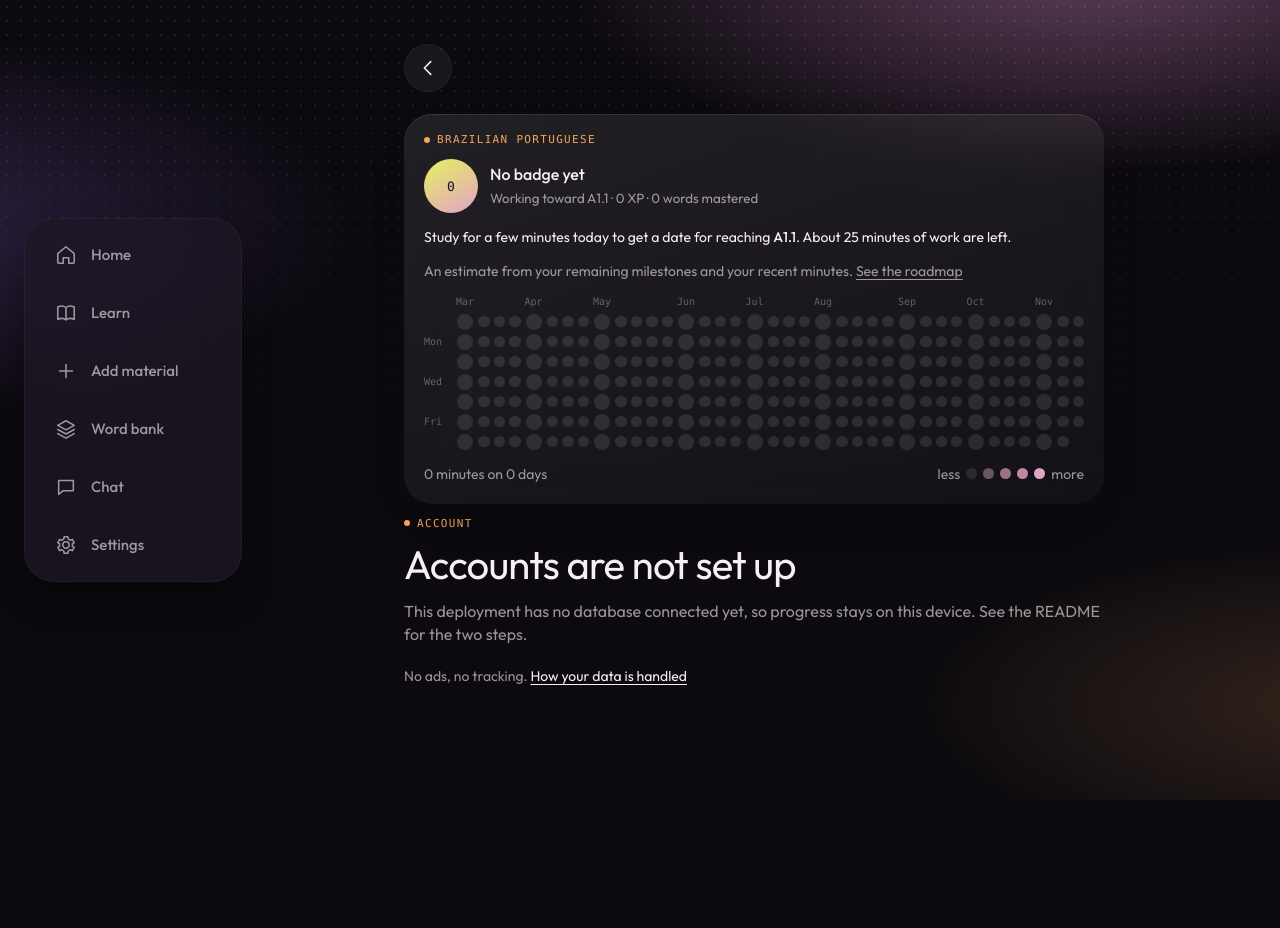
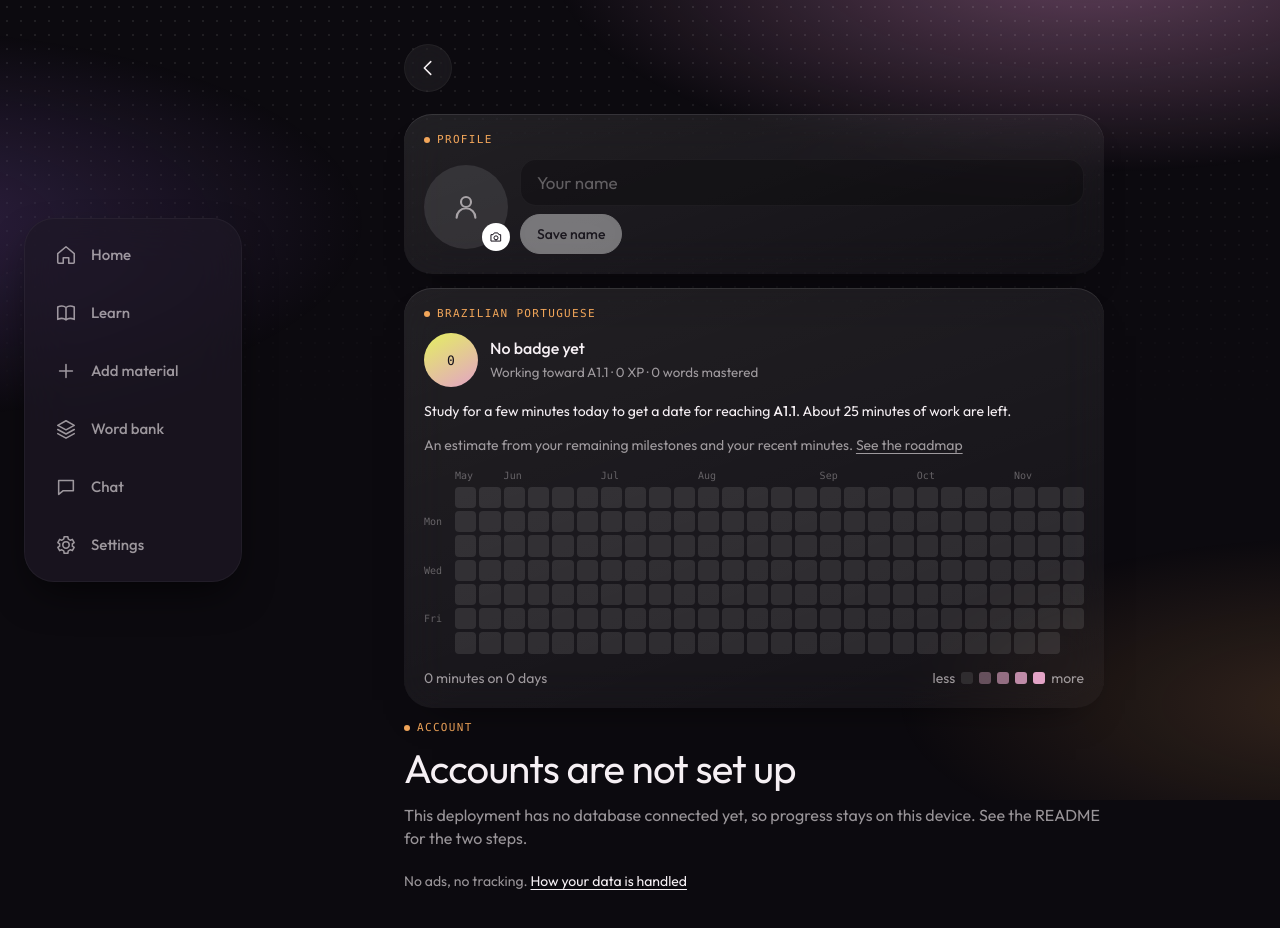
Before and after one commit to KarinaKKarinaK/jeitinho, a SvelteKit app: page /account in a window 1280 px wide. Shown: the top 928 px of the page. Before the commit the page ends 800 px from the top, so only its background shows below. Built offline with nearby package versions, Linux system fonts and the light colour scheme.

Commit message:
Profile with name, picture and email change; activity graph as six months of rounded squares with heat opacity

```diff
--- a/src/lib/Heatmap.svelte
+++ b/src/lib/Heatmap.svelte
@@ -1,12 +1,12 @@
 <script>
 	// Minutes studied per day, laid out like a GitHub contribution graph: weeks run left to right with
 	// month names above, weekdays run top to bottom, and the last column ends today.
-	// It shows as many weeks as fit the width, up to a year.
+	// It shows the last six months, or fewer weeks on a narrow screen. Colour strength follows the minutes.
 	import { S } from './store.svelte.js';
 	import { today, DAY } from './fx.js';
 
 	let width = $state(0);
-	const weeks = $derived(Math.max(12, Math.min(53, Math.floor((width - 30) / 17))));
+	const weeks = $derived(Math.max(12, Math.min(26, Math.floor((width - 30) / 16))));
 	const end = new Date();
 	const cols = $derived(
 		Array.from({ length: weeks }, (_, c) =>
@@ -24,7 +24,8 @@
 		})
 	);
 	const days = Array.from({ length: 7 }, (_, r) => new Date(2024, 0, 7 + r).toLocaleDateString(undefined, { weekday: 'short' }));
-	const shade = (m) => (m >= 30 ? 4 : m >= 15 ? 3 : m >= 5 ? 2 : m > 0 ? 1 : 0);
+	// opacity as in a heat map: a faint tint for a minute or two, full colour from 45 minutes
+	const heat = (m) => (m > 0 ? 0.22 + 0.78 * Math.min(1, m / 45) : 0);
 	const total = $derived(Math.round(Object.values(S.mins || {}).reduce((a, b) => a + b, 0)));
 	const active = $derived(Object.values(S.mins || {}).filter((m) => m > 0).length);
 </script>
@@ -38,27 +39,24 @@
 				<span class="wd">{r % 2 ? name : ''}</span>
 				{#each cols as week}
 					{@const c = week[r]}
-					<i class="s{c.future ? 'x' : shade(S.mins?.[c.key] || 0)}" title="{c.label}: {Math.round(S.mins?.[c.key] || 0)} min"></i>
+					<i class:sx={c.future} style:--o={heat(S.mins?.[c.key] || 0)} title="{c.label}: {Math.round(S.mins?.[c.key] || 0)} min"></i>
 				{/each}
 			{/each}
 		</div>
 	{/if}
 </div>
-<p class="dim small row" style="gap:6px">{total} {total === 1 ? 'minute' : 'minutes'} on {active} {active === 1 ? 'day' : 'days'} <span class="grow"></span> less <i class="s0 k"></i><i class="s1 k"></i><i class="s2 k"></i><i class="s3 k"></i><i class="s4 k"></i> more</p>
+<p class="dim small row" style="gap:6px">{total} {total === 1 ? 'minute' : 'minutes'} on {active} {active === 1 ? 'day' : 'days'} <span class="grow"></span> less <i class="k" style:--o={0}></i><i class="k" style:--o={0.3}></i><i class="k" style:--o={0.55}></i><i class="k" style:--o={0.8}></i><i class="k" style:--o={1}></i> more</p>
 
 <style>
 	.wrap { width: 100%; min-height: 120px; }
 	/* one label column, then a column per week that stretches to fill the card */
-	.graph { display: grid; grid-template-columns: 28px repeat(var(--n), 1fr); gap: 4px; align-items: center; }
+	.graph { display: grid; grid-template-columns: 28px repeat(var(--n), 1fr); gap: 3px; align-items: center; }
 	.mo, .wd { font: 400 10px var(--mono); color: var(--faint); white-space: nowrap; overflow: visible; }
 	.mo { height: 14px; }
-	i { display: block; border-radius: 50%; background: var(--glass2); }
-	.graph i { aspect-ratio: 1; width: 100%; max-width: 16px; justify-self: center; transition: transform 0.15s; }
-	.graph i:hover { transform: scale(1.35); }
-	.k { width: 11px; height: 11px; flex: none; }
-	.s1 { background: color-mix(in srgb, var(--rose) 35%, var(--glass2)); }
-	.s2 { background: color-mix(in srgb, var(--rose) 60%, var(--glass2)); }
-	.s3 { background: color-mix(in srgb, var(--rose) 80%, var(--glass2)); }
-	.s4 { background: var(--rose); }
+	/* rounded squares; the accent colour is laid over the empty cell at an opacity set by the minutes */
+	i { display: block; border-radius: 4px; background: linear-gradient(color-mix(in srgb, var(--rose) calc(var(--o, 0) * 100%), transparent) 0 0), var(--glass2); }
+	.graph i { aspect-ratio: 1; width: 100%; transition: transform 0.15s; }
+	.graph i:hover { transform: scale(1.25); }
+	.k { width: 12px; height: 12px; flex: none; border-radius: 3px; }
 	.sx { visibility: hidden; }
 </style>
--- a/src/lib/prefs.js
+++ b/src/lib/prefs.js
@@ -15,6 +15,9 @@ export const DEFAULTS = {
 	quizDrills: true, // grammar drills in the daily quiz
 	goalMin: 15, // minutes of study that fill a day ring
 	notifyAt: '19:00',
+	name: '', // your display name
+	avatar: '', // your picture, a small image kept on the device (and in your account when signed in)
+	avatarAt: 0, // which version of the picture this is, to know when another device changed it
 	model: '' // the model to use with your own key
 };
 
--- a/src/routes/account/+page.svelte
+++ b/src/routes/account/+page.svelte
@@ -4,7 +4,7 @@
 	import { S } from '../../lib/store.svelte.js';
 	import { current, earned, forecast, masteredCount } from '../../lib/roadmap.js';
 	import { meta } from '../../lib/lang.js';
-	import { cloud, oauth, signIn, signUp, forgot, setPassword, signOut, pull, wipe } from '../../lib/cloud.svelte.js';
+	import { cloud, oauth, signIn, signUp, forgot, setPassword, signOut, pull, wipe, saveName, saveAvatar, changeEmail } from '../../lib/cloud.svelte.js';
 
 	let mode = $state('in');
 	let email = $state('');
@@ -13,6 +13,24 @@
 	let err = $state('');
 	let msg = $state('');
 	let armed = $state(false); // deleting takes two taps
+	let name = $state(cloud.name);
+	let newEmail = $state('');
+	let editEmail = $state(false);
+
+	// phone photos are huge: crop to a centred square and shrink to 192 px before it goes anywhere
+	async function pickAvatar(e) {
+		const f = e.target.files[0];
+		e.target.value = '';
+		if (!f) return;
+		run(async () => {
+			const img = await createImageBitmap(f);
+			const side = Math.min(img.width, img.height);
+			const c = Object.assign(document.createElement('canvas'), { width: 192, height: 192 });
+			c.getContext('2d').drawImage(img, (img.width - side) / 2, (img.height - side) / 2, side, side, 0, 0, 192, 192);
+			await saveAvatar(c.toDataURL('image/jpeg', 0.82));
+			return 'Picture saved.';
+		});
+	}
 
 	async function run(fn) {
 		busy = true;
@@ -46,6 +64,38 @@
 
 <div class="stack rise">
 	{#if cloud.ready && !cloud.recovery}
+		<div class="card stack profile">
+			<p class="eyebrow">Profile</p>
+			<div class="row">
+				<label class="avatar" title="Change picture">
+					{#if cloud.avatar}<img src={cloud.avatar} alt="Your profile" />{:else}<Icon name="user" size={30} />{/if}
+					<span class="cam"><Icon name="camera" size={14} /></span>
+					<input type="file" accept="image/*" hidden onchange={pickAvatar} disabled={busy} />
+				</label>
+				<form class="grow stack" style="gap:8px" onsubmit={(e) => { e.preventDefault(); run(async () => (await saveName(name), 'Name saved.')); }}>
+					<input type="text" bind:value={name} placeholder="Your name" maxlength="40" autocomplete="name" aria-label="Your name" />
+					<div class="chips">
+						<button class="btn sm primary" disabled={busy || name.trim() === cloud.name}>Save name</button>
+						{#if cloud.avatar}<button type="button" class="btn sm" disabled={busy} onclick={() => run(async () => (await saveAvatar(''), 'Picture removed.'))}>Remove picture</button>{/if}
+					</div>
+				</form>
+			</div>
+			{#if cloud.user}
+				<div class="row small">
+					<span class="grow dim">Email: <b>{cloud.user.email}</b>{#if cloud.user.pending}<br />Waiting for you to confirm {cloud.user.pending}{/if}</span>
+					<button class="btn sm" onclick={() => (editEmail = !editEmail)}>Change</button>
+				</div>
+				{#if editEmail}
+					<form class="row" onsubmit={(e) => { e.preventDefault(); run(async () => (await changeEmail(newEmail), (editEmail = false), `Check ${newEmail} and tap the link to confirm the change.`)); }}>
+						<input class="grow" type="email" bind:value={newEmail} placeholder="New email" required autocomplete="email" autocapitalize="off" />
+						<button class="btn sm primary" disabled={busy || !newEmail}>Send link</button>
+					</form>
+				{/if}
+			{:else if cloud.status !== 'off'}
+				<p class="dim small">Your name and picture are kept on this device. Sign in below to carry them, and your progress, to every device.</p>
+			{/if}
+		</div>
+
 		<div class="card stack prog">
 			<p class="eyebrow">{meta.name}</p>
 			<div class="row">
@@ -143,4 +193,10 @@
 	.prog .small b { display: inline; }
 	.lvl { width: 54px; height: 54px; flex: none; border-radius: 50%; display: grid; place-items: center; font: 500 13px var(--mono); color: #17121c; background: linear-gradient(150deg, #e4f060, #e3a3c6); }
 	.u { text-decoration: underline; text-underline-offset: 3px; }
+	.profile b { font-weight: 500; color: var(--ink); display: inline; }
+	.profile input[type='text'] { padding: 12px 16px; border-radius: 16px; }
+	.avatar { position: relative; width: 84px; height: 84px; flex: none; border-radius: 50%; display: grid; place-items: center; background: var(--glass2); color: var(--dim); cursor: pointer; transition: transform 0.18s var(--spring); }
+	.avatar:active { transform: scale(0.94); }
+	.avatar img { width: 100%; height: 100%; border-radius: 50%; object-fit: cover; }
+	.cam { position: absolute; right: -2px; bottom: -2px; width: 28px; height: 28px; border-radius: 50%; display: grid; place-items: center; background: var(--solid); color: var(--on-solid); }
 </style>
--- a/src/routes/privacy/+page.svelte
+++ b/src/routes/privacy/+page.svelte
@@ -20,7 +20,7 @@
 
 	<section class="card stack">
 		<h3>With an account</h3>
-		<p class="dim">We store your email address (or your Google or GitHub sign-in), your progress in each language, and any photos of notes you choose to save. This is kept in a Supabase database. Only you can read your rows and photos.</p>
+		<p class="dim">We store your email address (or your Google or GitHub sign-in), the name and picture you set on your profile, your progress in each language, and any photos of notes you choose to save. This is kept in a Supabase database. Only you can read your rows and photos.</p>
 	</section>
 
 	<section class="card stack">
```
Also changed, not shown: src/routes/+page.svelte (+4 -3 lines), src/lib/cloud.svelte.js, 1 other file (tests, documents, lock files or other folders).
